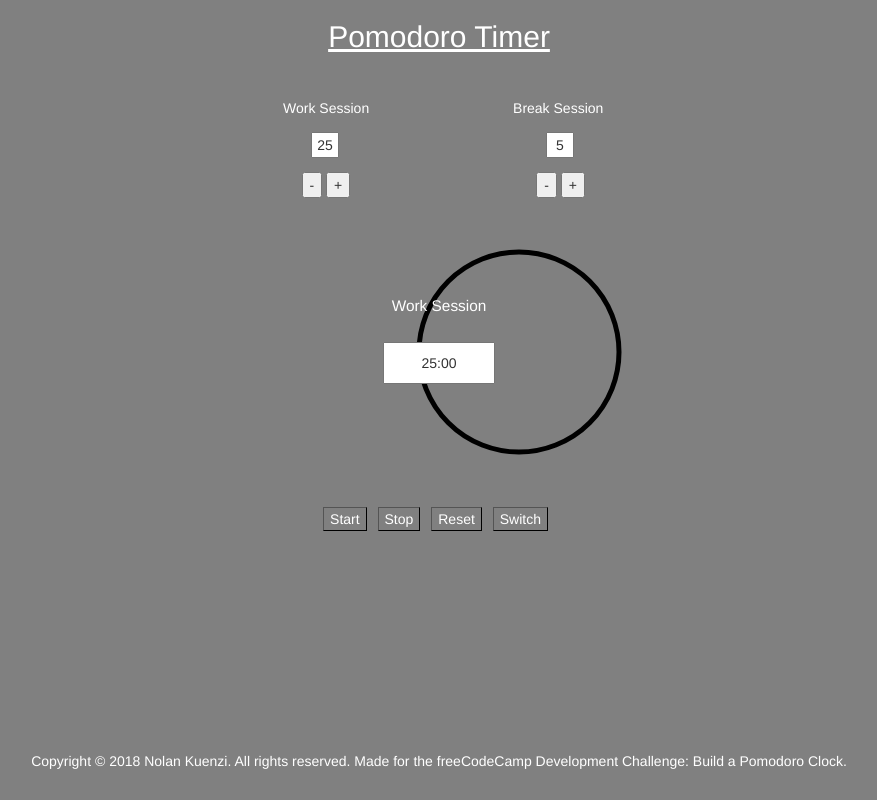
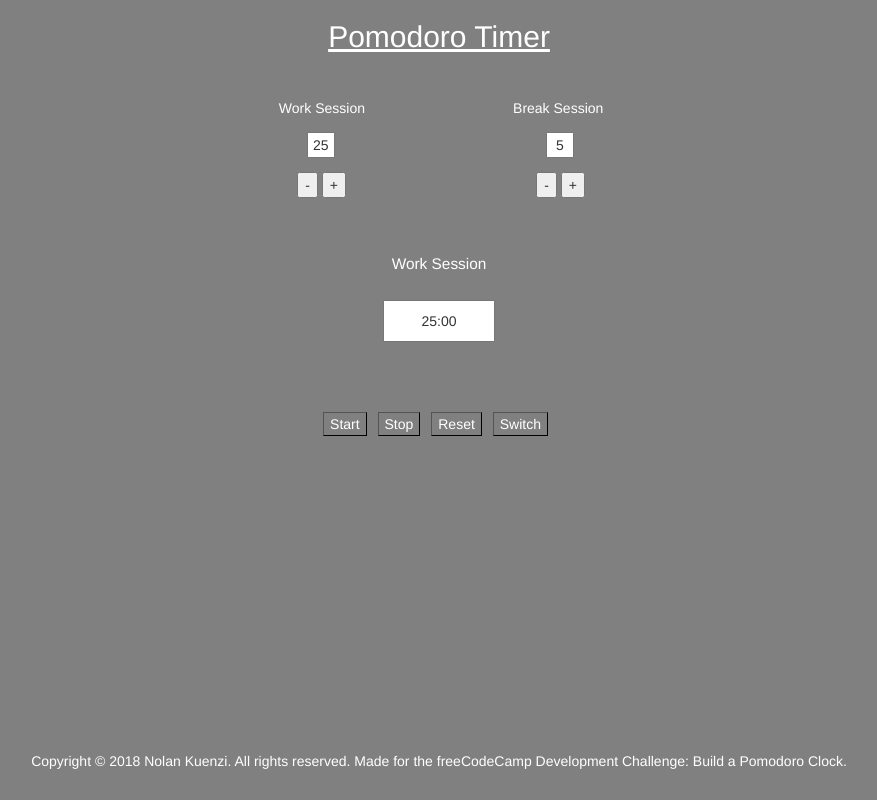
Before and after one commit to NolanKuenzi/pomodoroTimer, a plain HTML site: page index.html in a window 1280 px wide. Both pictures are taken after a click on the button "Reset". Shown: the whole page, without its empty margins (201-1078 px from the left). Drawn offline with nearby package versions, Linux system fonts and the light colour scheme.

Commit message:
html, css, and js v1

```diff
--- a/index.html
+++ b/index.html
@@ -7,7 +7,7 @@
 	<title>Pomodoro Timer</title>
 </head>
 
-<body onload="draw()">
+<body>
 
 	<div id="navBarTop">
 			<nav class="navbar navbar-fixed-top navbar-custom" id="header">
@@ -36,15 +36,10 @@
 		  </div>
 		</div>
 
-			<div id="canvasInputs">
-				<p name="canvasText" id="canvasText">Work Session</p>
+			<div id="display">
+				<p name="text" id="text">Work Session</p>
 				<input name="timer" type="text" id="timer" value="25:00" />
 			</div>
-
-
-		<div id="canvas">
-		<canvas id="canVas" width="410" height="300"></canvas>
-	 	</div>
 
 
 		<div id ="ssRes">
--- a/main.css
+++ b/main.css
@@ -20,7 +20,7 @@ h2 {
 #SL {
 	display: inline;
     position: relative;
-    right: 4.7em;
+    right: 5em;
     color: white;
 }
 
@@ -35,7 +35,7 @@ h2 {
 	width: 2em;
     position: relative;
     top: 1em;
-    right: 7em;
+    right: 7.3em;
     text-align: center;
 }
 
@@ -48,9 +48,9 @@ h2 {
 }
 
 .b1_2 {
-    position: relative;
+  position: relative;
 	top: 2em;
-	right: 6.2em;
+	right: 6.5em;
 
 }
 
@@ -69,16 +69,17 @@ h2 {
     transform: translateY(.2em);
 }
 
-#canvasInputs {
+#display {
     position: relative;
     text-align: center;
-    top: 17em;
+    top: 14em;
     z-index: 1;
     pointer-events: none;
 }
 
-#canvasText {
+#text {
     position: relative;
+    text-align: center;
     bottom: 1em;
     color: white;
     font-size: 1.1em;
@@ -93,17 +94,10 @@ h2 {
 
 }
 
-canvas {
-    background-color: gray;
-    position: relative;
-    left: 36.8em;
-    top: 4em;
-}
-
 #ssRes {
     position: relative;
     text-align: center;
-    top: 4em;
+    top: 19em;
 }
 
 #b5 {
--- a/pomodoro.js
+++ b/pomodoro.js
@@ -1,15 +1,3 @@
-function draw() {
-    let canVas = document.getElementById("canVas");
-    let context = canVas.getContext("2d");
-    let centerX = canVas.width / 2;
-    let centerY = canVas.height / 2;
-    let radius = 100;
-    context.beginPath();
-    context.arc(centerX, centerY, radius, 0, 2 * Math.PI, false);
-    context.lineWidth = 5;
-    context.strokeStyle = "black";
-    context.stroke();
-}
 
 let num = getNum(timer.value);
 let tInterval;
@@ -22,7 +10,7 @@ function b1() {
     } else {
         t1.value = t1.value - 1;
     }
-    if (canvasText.innerHTML === "Work Session") {
+    if (text.innerHTML === "Work Session") {
         timer.value = t1.value + ":" + 0 + 0;
         num = getNum(timer.value);
     }
@@ -36,7 +24,7 @@ function b2() {
         t1.value++;
     }
 
-    if (canvasText.innerHTML === "Work Session") {
+    if (text.innerHTML === "Work Session") {
         timer.value = t1.value + ":" + 0 + 0;
         num = getNum(timer.value);
     }
@@ -50,7 +38,7 @@ function b3() {
         t2.value = t2.value - 1;
     }
 
-    if (canvasText.innerHTML === "Break Session") {
+    if (text.innerHTML === "Break Session") {
         timer.value = t2.value + ":" + 0 + 0;
         num = getNum(timer.value);
     }
@@ -64,7 +52,7 @@ function b4() {
         t2.value++;
     }
 
-    if (canvasText.innerHTML === "Break Session") {
+    if (text.innerHTML === "Break Session") {
         timer.value = t2.value + ":" + 0 + 0;
         num = getNum(timer.value);
     }
@@ -94,10 +82,12 @@ function convert(s) {
 
 function run0() {
     if (timer.value[0] === "-") {
-        audio();
+        stopFunc();
         resetFunc();
         switchFunc();
+        audio();
         startFunc();
+
     } else {
         counter++;
         timer.value = convert(num - counter);
@@ -123,7 +113,7 @@ function resetFunc() {
     enable();
     counter = 0;
     b5.value = "Start";
-    if (canvasText.innerHTML === "Work Session") {
+    if (text.innerHTML === "Work Session") {
         timer.value = t1.value + ":" + 0 + 0;
     } else {
         timer.value = t2.value + ":" + 0 + 0;
@@ -131,12 +121,12 @@ function resetFunc() {
 }
 
 function switchFunc() {
-    if (canvasText.innerHTML === "Work Session") {
-        canvasText.innerHTML = "Break Session";
+    if (text.innerHTML === "Work Session") {
+        text.innerHTML = "Break Session";
         timer.value = t2.value + ":" + 0 + 0;
         num = getNum(timer.value);
     } else {
-        canvasText.innerHTML = "Work Session";
+        text.innerHTML = "Work Session";
         timer.value = t1.value + ":" + 0 + 0;
         num = getNum(timer.value);
     }
@@ -169,7 +159,10 @@ let enable = () => {
     btn8.disabled = false;
 };
 
-let audio = () => {
+function audio() {
     let sound = new Audio("timer.mp3");
     sound.play();
-};
+    sound.onerror = function() {
+        alert("hmmm");
+    };
+}
```
